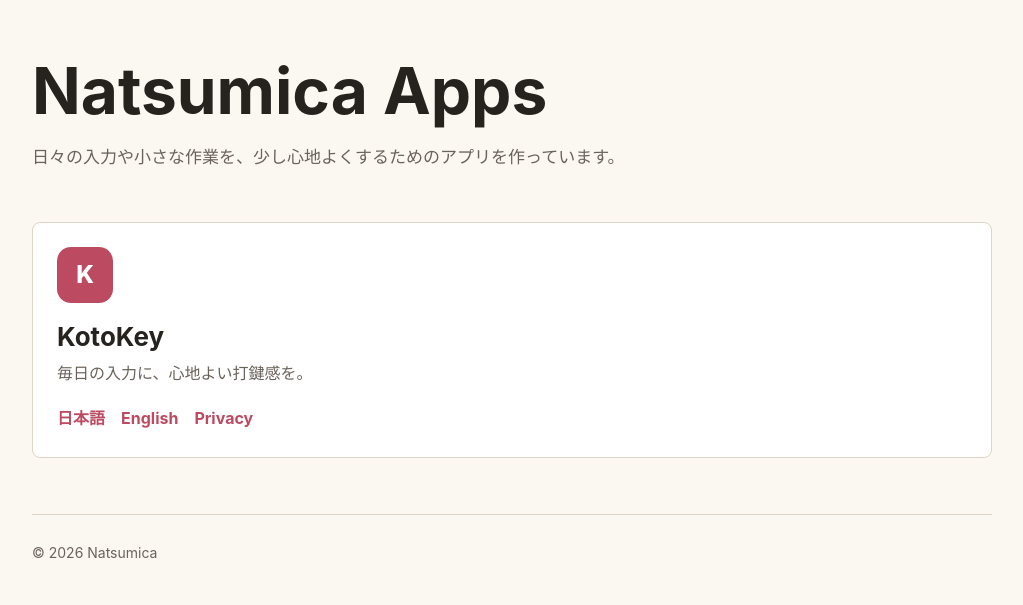
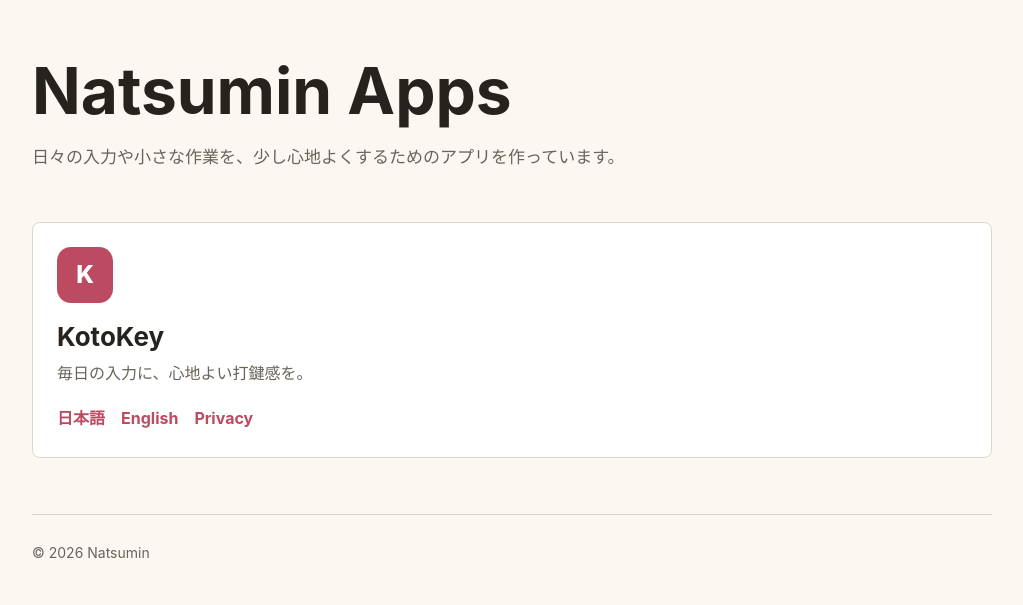
Before and after one commit to natsumica/natsumica.github.io, a plain HTML site: page index.html in a window 1280 px wide. Shown: the whole page, without its empty margins (128-1151 px from the left). Drawn offline with Linux system fonts and the light colour scheme.

Commit message:
natsumin

```diff
--- a/index.html
+++ b/index.html
@@ -3,8 +3,8 @@
 <head>
   <meta charset="utf-8">
   <meta name="viewport" content="width=device-width, initial-scale=1">
-  <title>Natsumica Apps</title>
-  <meta name="description" content="Natsumicaが開発しているアプリの公式サイトです。">
+  <title>Natsumin Apps</title>
+  <meta name="description" content="Natsuminが開発しているアプリの公式サイトです。">
   <style>
     :root {
       color-scheme: light;
@@ -142,7 +142,7 @@
 </head>
 <body>
   <header>
-    <h1 class="brand">Natsumica Apps</h1>
+    <h1 class="brand">Natsumin Apps</h1>
     <p class="lead">日々の入力や小さな作業を、少し心地よくするためのアプリを作っています。</p>
   </header>
 
@@ -164,7 +164,7 @@
   </main>
 
   <footer>
-    <span>&copy; 2026 Natsumica</span>
+    <span>&copy; 2026 Natsumin</span>
   </footer>
 </body>
 </html>
```
Also changed, not shown: 1 other file.
